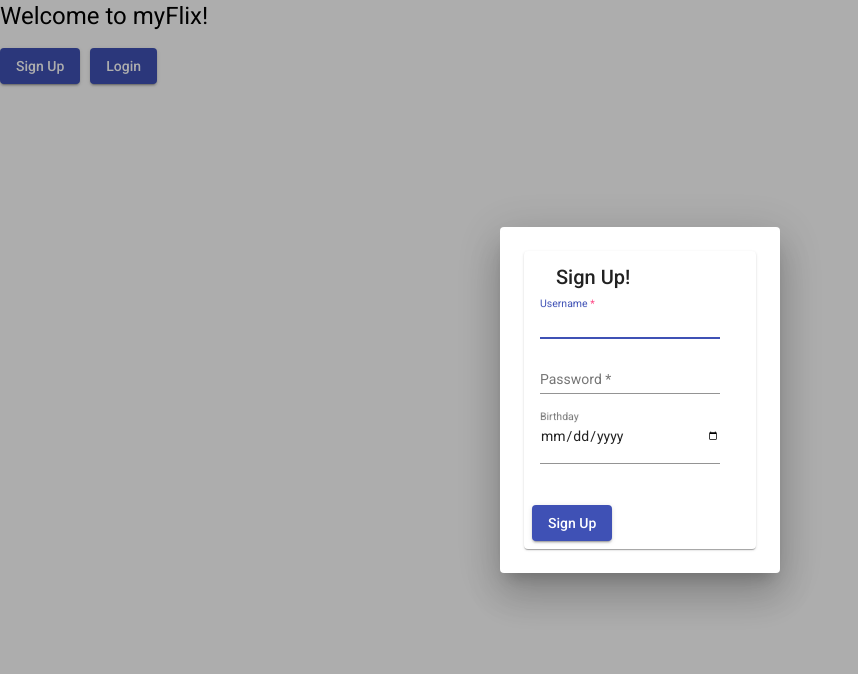
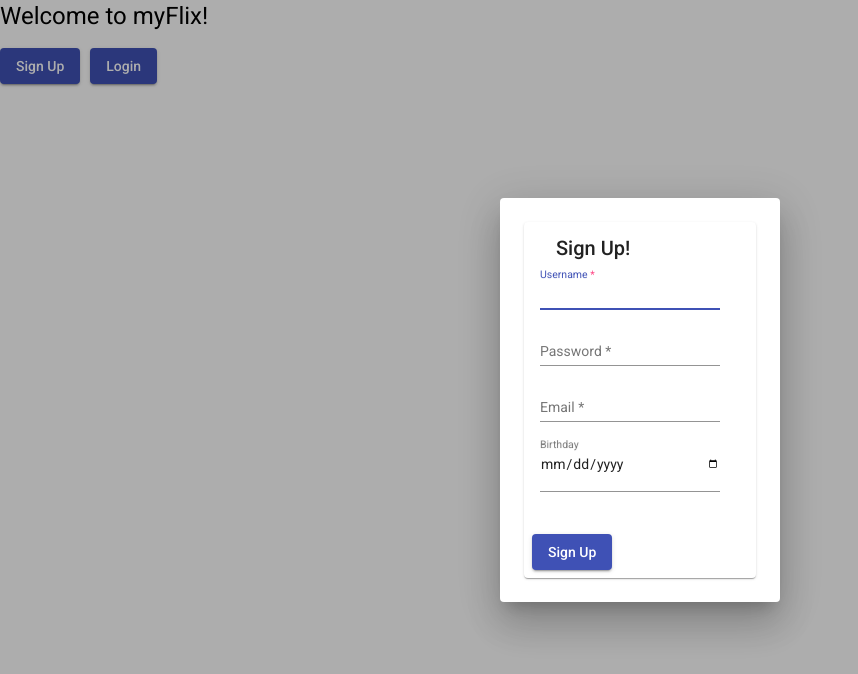
Before and after one commit to gerrit-boogaart/myFlix-Angular-client, an Angular app: page / in a window 1280 px wide. Both pictures are taken after a click on the button "Sign Up". Shown: the top 674 px of the page, without its empty margins (0-858 px from the left). Built offline with nearby package versions, Linux system fonts and the light colour scheme.

Commit message:
add email field to user registration form

```diff
--- a/src/app/user-registration-form/user-registration-form.component.html
+++ b/src/app/user-registration-form/user-registration-form.component.html
@@ -15,6 +15,10 @@
 			</mat-form-field>
 
 			<mat-form-field>
+				<input matInput [(ngModel)]="userDetails.Email" type="email" placeholder="Email" name="Email" required>
+			</mat-form-field>
+
+			<mat-form-field>
 				<input matInput [(ngModel)]="userDetails.Birthday" type="date" placeholder="Birthday" name="Birthday">
 			</mat-form-field>
 		</form>
```
